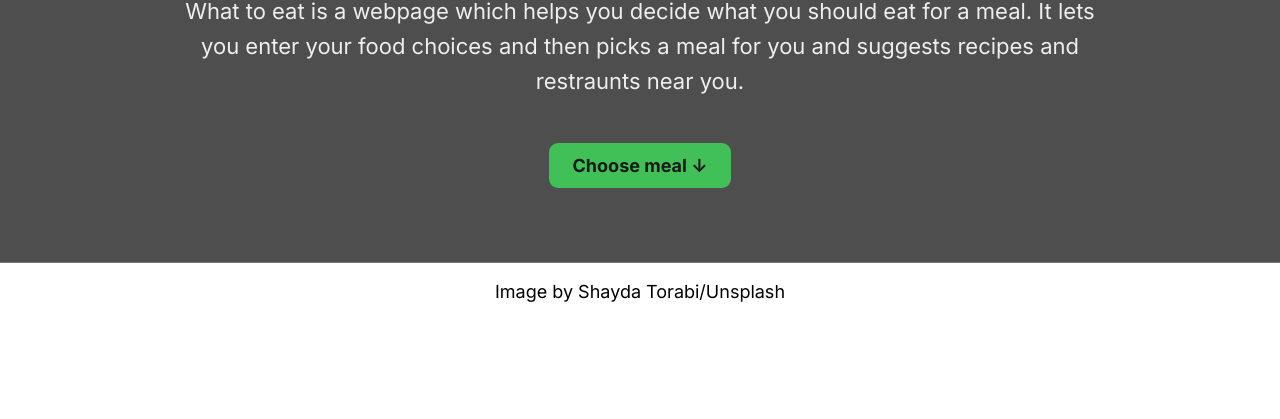
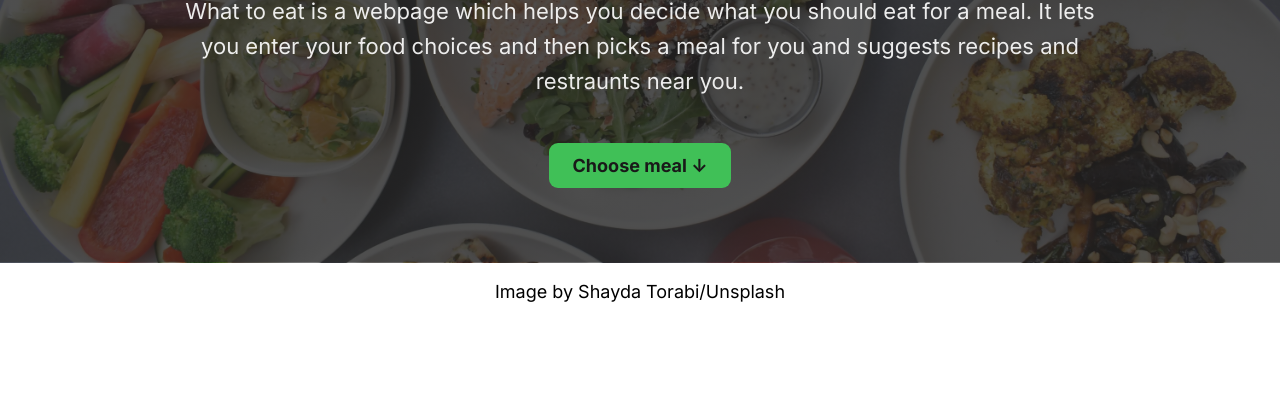
Before and after one commit to purnimakumarr/what_to_eat, a plain HTML site: page index.html in a window 1280 px wide. Shown: the part 163-582 px from the top of the page. Drawn offline with Linux system fonts and the light colour scheme.

Commit message:
Update style.css

```diff
--- a/css/style.css
+++ b/css/style.css
@@ -101,7 +101,7 @@ body {
       rgba(34, 34, 34, 0.8),
       rgba(34, 34, 34, 0.8)
     ),
-    url("../img/banner-2.webp");
+    url("../images/banner-2.webp");
   background-size: cover;
   background-position: center;
   margin-bottom: 1.8rem;
```
